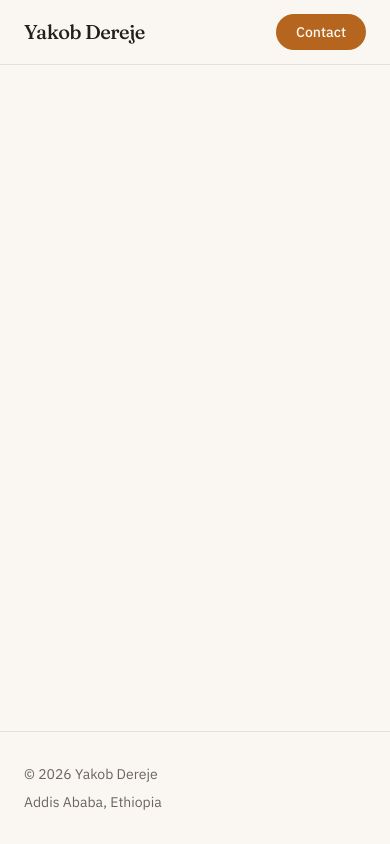
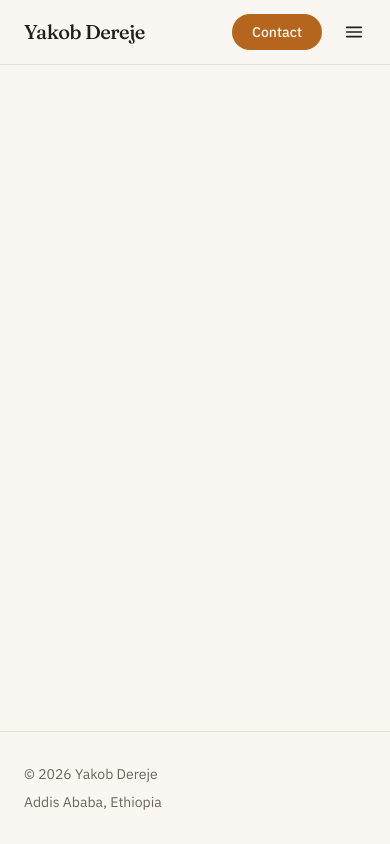
Before and after one commit to yakobd/yakob_dereje_portoflio, a Next.js app: page / in a window 390 px wide. Built offline with nearby package versions, Linux system fonts and the light colour scheme.

Commit message:
Add mobile navigation menu

```diff
--- /dev/null
+++ b/components/MobileMenu.tsx
@@ -0,0 +1,131 @@
+"use client";
+
+import Link from "next/link";
+import { useCallback, useEffect, useRef, useState } from "react";
+
+type NavLink = { label: string; href: string };
+
+export default function MobileMenu({ links }: { links: NavLink[] }) {
+  const [open, setOpen] = useState(false);
+  const toggleRef = useRef<HTMLButtonElement>(null);
+  const panelRef = useRef<HTMLDivElement>(null);
+
+  const close = useCallback((restoreFocus = false) => {
+    setOpen(false);
+    if (restoreFocus) toggleRef.current?.focus();
+  }, []);
+
+  useEffect(() => {
+    if (!open) return;
+
+    // Lock body scroll while the menu is open.
+    const previousOverflow = document.body.style.overflow;
+    document.body.style.overflow = "hidden";
+
+    panelRef.current?.querySelector<HTMLElement>("a")?.focus();
+
+    // Focus is trapped between the toggle button and the panel links.
+    function onKeyDown(event: KeyboardEvent) {
+      if (event.key === "Escape") {
+        event.preventDefault();
+        close(true);
+        return;
+      }
+      if (event.key !== "Tab") return;
+
+      const links = Array.from(
+        panelRef.current?.querySelectorAll<HTMLElement>("a") ?? [],
+      );
+      const focusables = toggleRef.current
+        ? [toggleRef.current, ...links]
+        : links;
+      const first = focusables[0];
+      const last = focusables[focusables.length - 1];
+      const index = focusables.indexOf(document.activeElement as HTMLElement);
+
+      if (event.shiftKey && (index === 0 || index === -1)) {
+        event.preventDefault();
+        last.focus();
+      } else if (!event.shiftKey && (index === focusables.length - 1 || index === -1)) {
+        event.preventDefault();
+        first.focus();
+      }
+    }
+
+    // Close if the viewport grows past the mobile breakpoint.
+    const desktop = window.matchMedia("(min-width: 768px)");
+    function onBreakpoint(event: MediaQueryListEvent) {
+      if (event.matches) close();
+    }
+
+    document.addEventListener("keydown", onKeyDown);
+    desktop.addEventListener("change", onBreakpoint);
+    return () => {
+      document.body.style.overflow = previousOverflow;
+      document.removeEventListener("keydown", onKeyDown);
+      desktop.removeEventListener("change", onBreakpoint);
+    };
+  }, [open, close]);
+
+  return (
+    <div className="md:hidden">
+      <button
+        ref={toggleRef}
+        type="button"
+        aria-expanded={open}
+        aria-controls="mobile-menu"
+        aria-label={open ? "Close menu" : "Open menu"}
+        onClick={() => setOpen((value) => !value)}
+        className="-mr-2 flex h-10 w-10 items-center justify-center rounded-full text-foreground transition-colors hover:bg-chip focus-visible:outline focus-visible:outline-2 focus-visible:outline-accent"
+      >
+        <svg
+          width="22"
+          height="22"
+          viewBox="0 0 24 24"
+          fill="none"
+          stroke="currentColor"
+          strokeWidth="1.75"
+          strokeLinecap="round"
+          aria-hidden="true"
+        >
+          {open ? (
+            <path d="M6 6l12 12M18 6L6 18" />
+          ) : (
+            <path d="M4 7h16M4 12h16M4 17h16" />
+          )}
+        </svg>
+      </button>
+
+      {open && (
+        <>
+          {/* Absolute, not fixed: the header's backdrop-filter makes it the
+              containing block for fixed descendants. */}
+          <div
+            aria-hidden="true"
+            onClick={() => close()}
+            className="absolute inset-x-0 top-full h-[calc(100dvh-4rem)] bg-foreground/20"
+          />
+          <div
+            id="mobile-menu"
+            ref={panelRef}
+            className="absolute inset-x-0 top-full border-b border-border bg-background shadow-[0_12px_30px_-12px_rgba(34,31,28,0.18)]"
+          >
+            <ul className="divide-y divide-border">
+              {links.map((link) => (
+                <li key={link.href}>
+                  <Link
+                    href={link.href}
+                    onClick={() => close()}
+                    className="block px-6 py-4 text-base font-medium text-foreground transition-colors hover:bg-chip focus-visible:bg-chip focus-visible:outline-none"
+                  >
+                    {link.label}
+                  </Link>
+                </li>
+              ))}
+            </ul>
+          </div>
+        </>
+      )}
+    </div>
+  );
+}
--- a/components/Nav.tsx
+++ b/components/Nav.tsx
@@ -1,4 +1,5 @@
 import Link from "next/link";
+import MobileMenu from "./MobileMenu";
 
 // Prefixed with "/" so the anchors also work from case study pages.
 const links = [
@@ -19,7 +20,7 @@ export default function Nav() {
           Yakob Dereje
         </Link>
 
-        <div className="flex items-center gap-8">
+        <div className="flex items-center gap-3 md:gap-8">
           <ul className="hidden items-center gap-8 md:flex">
             {links.map((link) => (
               <li key={link.href}>
@@ -38,6 +39,7 @@ export default function Nav() {
           >
             Contact
           </Link>
+          <MobileMenu links={links} />
         </div>
       </nav>
     </header>
```
